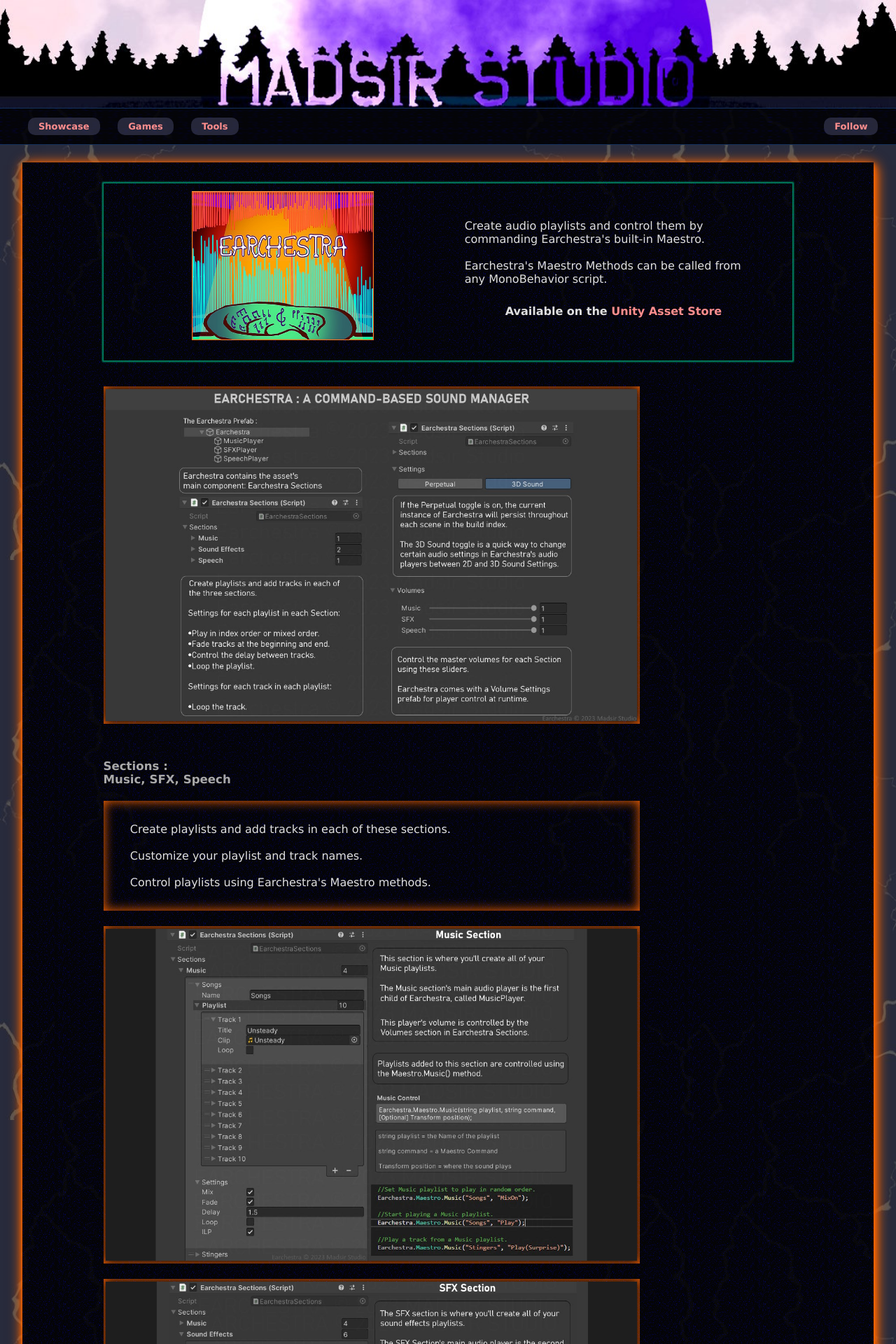
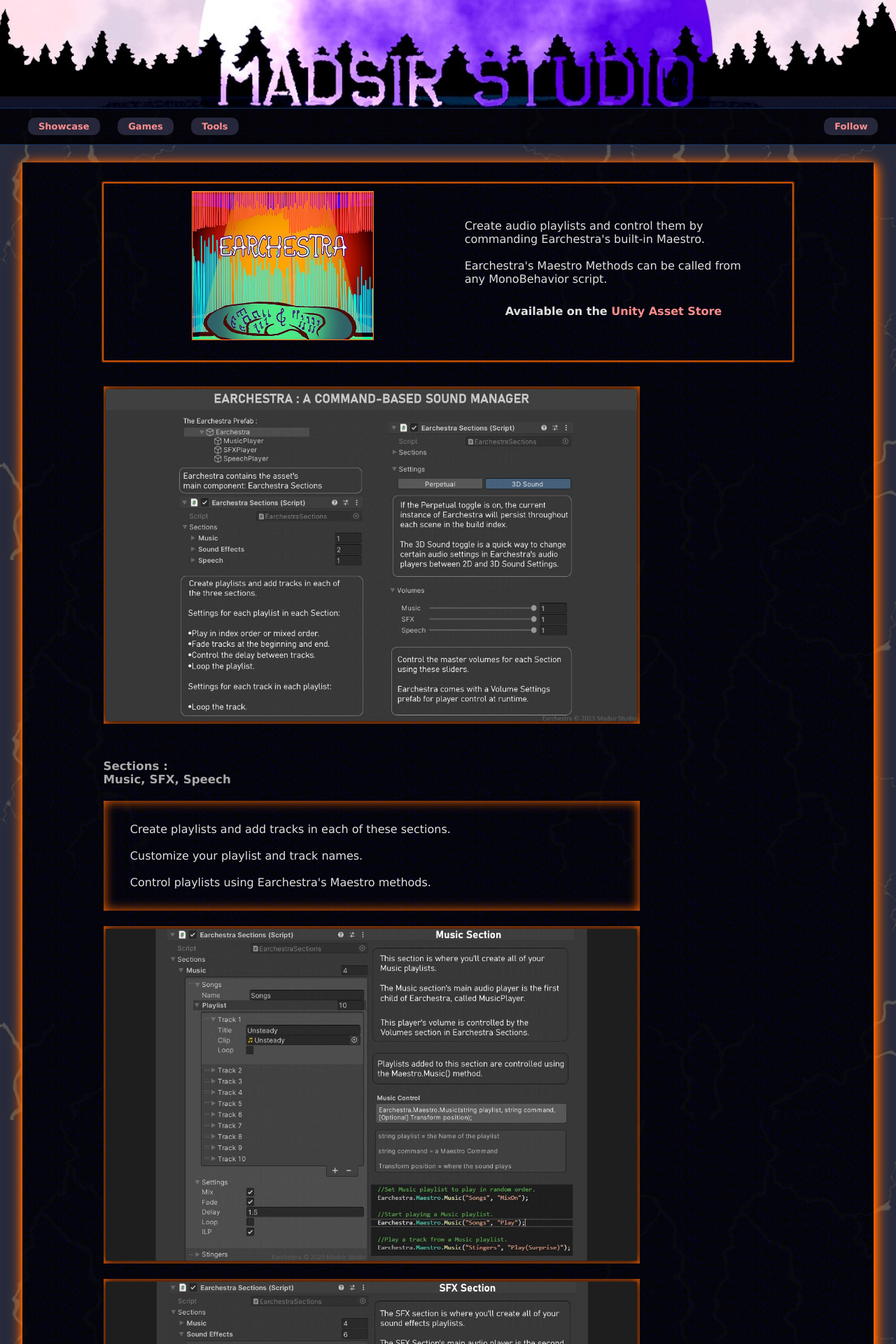
Before and after one commit to Madsir/madsirstudio.github.io, a Jekyll site: the page built from earchestra/index.html, in a window 1280 px wide. Shown: the top 1920 px of the page at 70% size. Built offline with Jekyll 4.4.1, drawn with Linux system fonts in a browser that asks for light colours.

Commit message:
Update index.html

```diff
--- a/earchestra/index.html
+++ b/earchestra/index.html
@@ -95,9 +95,6 @@
 h5 {
   font-size: 0.7em;
 }
-.fonter a {
-  font-size: 0.7em;
-}
 .fonter img{
   width: 75%;
 }
@@ -108,7 +105,7 @@
   align-items: center;
 }
 .iconic {
-  box-shadow: 0 0 2px 2px rgba(0, 203, 145, 0.7);
+  box-shadow: 0 0 2px 2px #FF6700;
   margin-left: 5%;
   margin-right: 5%;
   padding-top: 1%;
```
